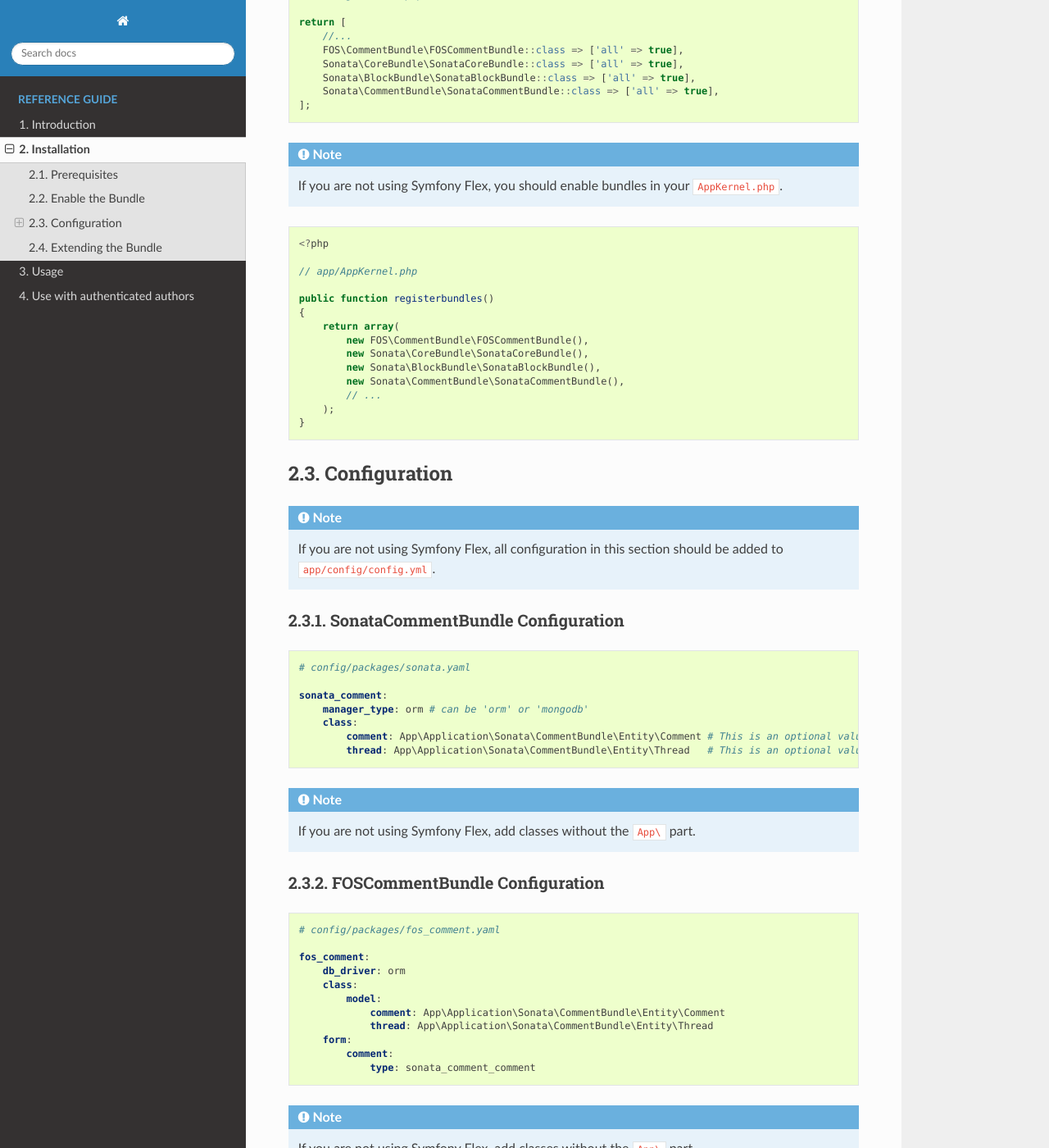
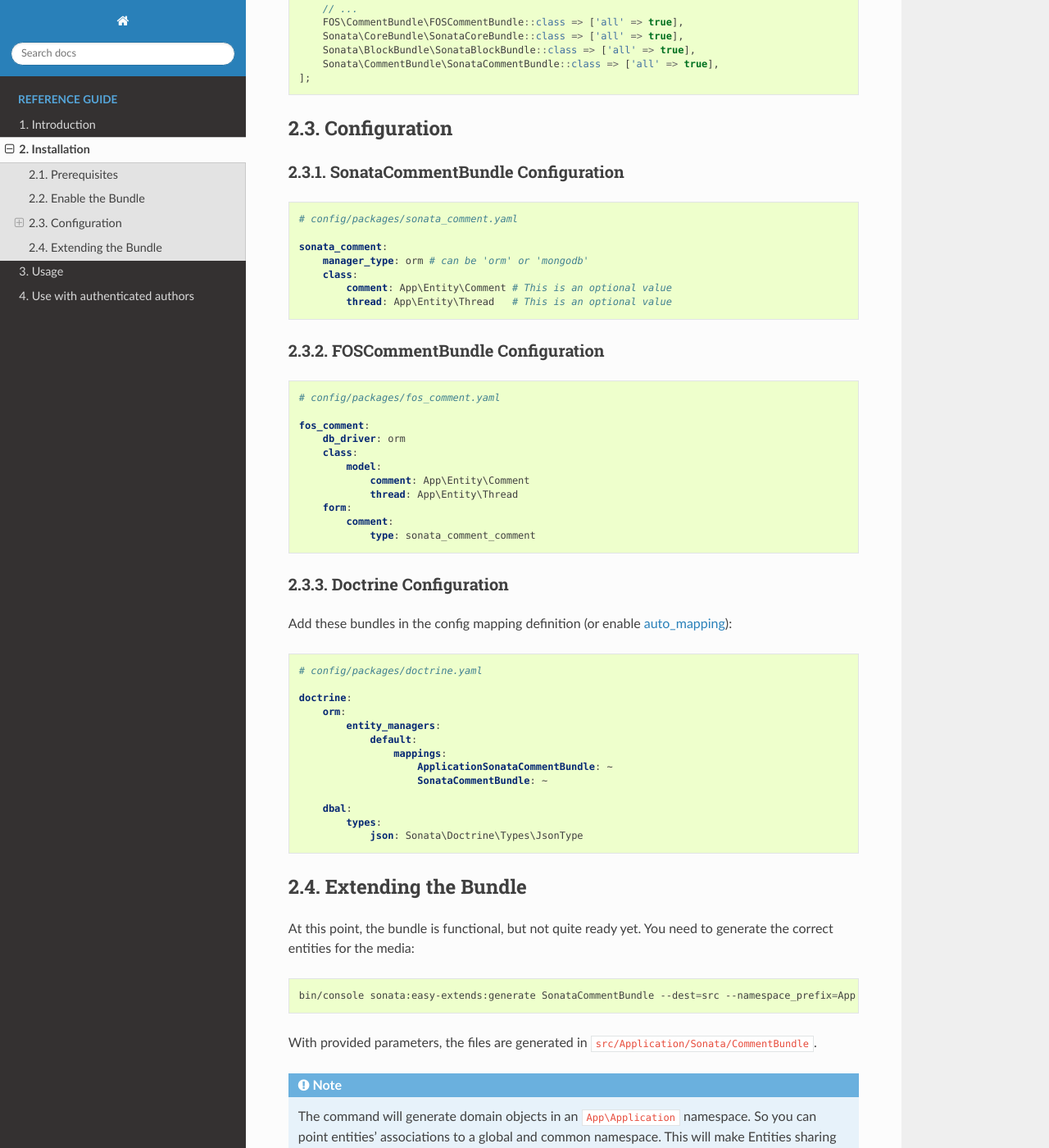
Before and after one commit to sonata-project/SonataCommentBundle, a Sphinx documentation site: the page built from docs/reference/installation.rst, in a window 1280 px wide and 1400 px high, scrolled down 871 px. Shown: the whole window at 82% size. Built offline with Sphinx 7.4.7 and the Read the Docs theme 2.0.0, drawn with Linux system fonts in a browser that asks for light colours; some of the changed text lies outside the part shown.

Commit message:
[Docs] big cleanup

```diff
--- a/docs/reference/installation.rst
+++ b/docs/reference/installation.rst
@@ -21,6 +21,7 @@
 installation chapter.
 
 .. note::
+
     If a dependency is already installed somewhere in your project or in
     another dependency, you won't need to install it again.
 
@@ -36,66 +37,33 @@
     composer update
 
 Next, be sure to enable the bundles in your ``bundles.php`` file if they
-are not already enabled:
-
-.. code-block:: php
-
-    <?php
+are not already enabled::
 
     // config/bundles.php
 
     return [
-        //...
+        // ...
         FOS\CommentBundle\FOSCommentBundle::class => ['all' => true],
         Sonata\CoreBundle\SonataCoreBundle::class => ['all' => true],
         Sonata\BlockBundle\SonataBlockBundle::class => ['all' => true],
         Sonata\CommentBundle\SonataCommentBundle::class => ['all' => true],
     ];
 
-.. note::
-    If you are not using Symfony Flex, you should enable bundles in your
-    ``AppKernel.php``.
-
-.. code-block:: php
-
-    <?php
-
-    // app/AppKernel.php
-
-    public function registerbundles()
-    {
-        return array(
-            new FOS\CommentBundle\FOSCommentBundle(),
-            new Sonata\CoreBundle\SonataCoreBundle(),
-            new Sonata\BlockBundle\SonataBlockBundle(),
-            new Sonata\CommentBundle\SonataCommentBundle(),
-            // ...
-        );
-    }
-
 Configuration
 -------------
-
-.. note::
-    If you are not using Symfony Flex, all configuration in this section should
-    be added to ``app/config/config.yml``.
 
 SonataCommentBundle Configuration
 ~~~~~~~~~~~~~~~~~~~~~~~~~~~~~~~~~
 
 .. code-block:: yaml
 
-    # config/packages/sonata.yaml
+    # config/packages/sonata_comment.yaml
 
     sonata_comment:
         manager_type: orm # can be 'orm' or 'mongodb'
         class:
-            comment: App\Application\Sonata\CommentBundle\Entity\Comment # This is an optional value
-            thread: App\Application\Sonata\CommentBundle\Entity\Thread   # This is an optional value
-
-.. note::
-    If you are not using Symfony Flex, add classes without the ``App\``
-    part.
+            comment: App\Entity\Comment # This is an optional value
+            thread: App\Entity\Thread   # This is an optional value
 
 FOSCommentBundle Configuration
 ~~~~~~~~~~~~~~~~~~~~~~~~~~~~~~
@@ -108,15 +76,11 @@
         db_driver: orm
         class:
             model:
-                comment: App\Application\Sonata\CommentBundle\Entity\Comment
-                thread: App\Application\Sonata\CommentBundle\Entity\Thread
+                comment: App\Entity\Comment
+                thread: App\Entity\Thread
         form:
             comment:
                 type: sonata_comment_comment
-
-.. note::
-    If you are not using Symfony Flex, add classes without the ``App\``
-    part.
 
 Doctrine Configuration
 ~~~~~~~~~~~~~~~~~~~~~~
@@ -140,15 +104,13 @@
 
 Extending the Bundle
 --------------------
+
 At this point, the bundle is functional, but not quite ready yet. You need to
 generate the correct entities for the media:
 
 .. code-block:: bash
 
     bin/console sonata:easy-extends:generate SonataCommentBundle --dest=src --namespace_prefix=App
-
-.. note::
-    If you are not using Symfony Flex, use command without ``--namespace_prefix=App``.
 
 With provided parameters, the files are generated in ``src/Application/Sonata/CommentBundle``.
 
@@ -160,47 +122,17 @@
     point to a global namespace. For instance the user will be
     ``App\Application\Sonata\CommentBundle\Entity\Thread``.
 
-.. note::
-    If you are not using Symfony Flex, the namespace will be ``Application\Sonata\CommentBundle\Entity``.
-
-Now, add the new ``Application`` Bundle into the ``bundles.php``:
-
-.. code-block:: php
-
-    <?php
+Now, add the new ``Application`` Bundle into the ``bundles.php``::
 
     // config/bundles.php
 
     return [
-        //...
+        // ...
         App\Application\Sonata\CommentBundle\ApplicationSonataCommentBundle::class => ['all' => true],
     ];
 
-.. note::
-    If you are not using Symfony Flex, add the new ``Application`` Bundle into your
-    ``AppKernel.php``.
-
-.. code-block:: php
-
-    <?php
-
-    // app/AppKernel.php
-
-    class AppKernel {
-        public function registerbundles()
-        {
-            return array(
-                // Application Bundles
-                // ...
-                new Application\Sonata\CommentBundle\ApplicationSonataCommentBundle(),
-                // ...
-
-            )
-        }
-    }
-
-The only thing left is to update your schema:
+Update your schema database schema afterwards:
 
 .. code-block:: bash
 
-    php bin/console doctrine:schema:update --force
+    bin/console doctrine:schema:update --force
```
Also changed, not shown: docs/reference/authenticated_authors.rst (+4 -19 lines), docs/reference/introduction.rst (+4 -3 lines), docs/reference/usage.rst (+5 -3 lines).
